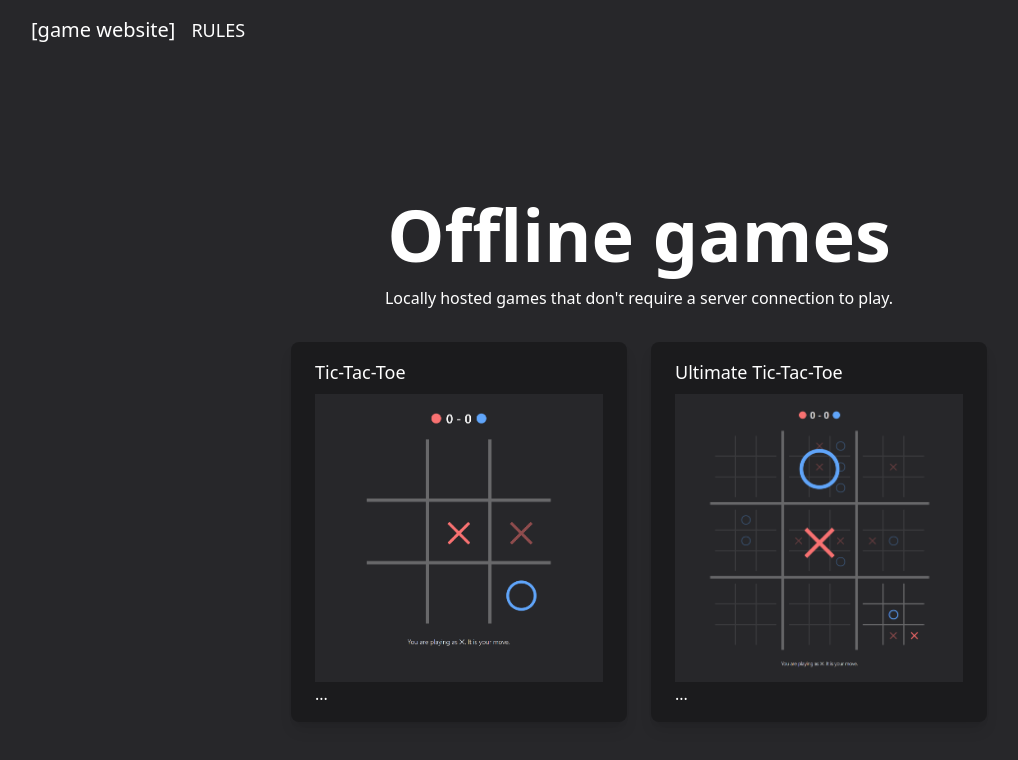
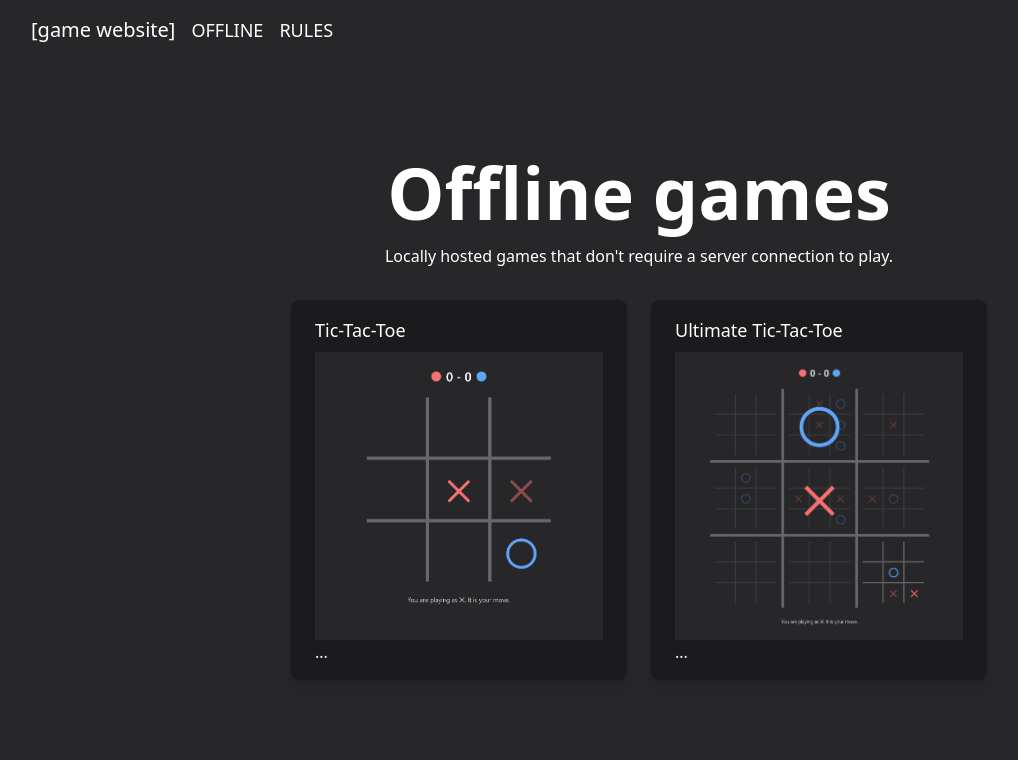
Before and after one commit to SVWEFSBRWHWBCOTSEID/SVWEFSBRWHWBCOTSEID.github.io, a Next.js app: page /offline in a window 1280 px wide. Shown: the top 760 px of the page, without its empty margins (1-1019 px from the left). Built offline with nearby package versions, Linux system fonts and the light colour scheme.

Commit message:
Add offline to header, update offline page

```diff
--- a/app/offline/page.tsx
+++ b/app/offline/page.tsx
@@ -1,22 +1,20 @@
 import {ReactNode} from 'react';
-import Head from 'next/head';
+import {Metadata} from 'next';
 import Link from 'next/link';
 
 
+export const metadata: Metadata = {
+    title: 'Offline Games',
+    description: 'Locally hosted games that don\'t require a server connection to play.'
+}
+
 export default function Home() {
     return (
-        <div>
-            <Head>
-                <title>Offline Games</title>
-                <meta name="description" content="Rabbit sign." />
-                <link rel="icon" href="/favicon.ico" />
-            </Head>
-
-            <main className="h-screen flex flex-col items-center justify-center">
+        <div className="mt-24">
             <h1 className="text-7xl text-center font-bold mb-4">
                 Offline games
             </h1>
-                <p className="mb-8">
+            <p className="text-center mb-8">
                 Locally hosted games that don't require a server connection to play.
             </p>
 
@@ -33,19 +31,17 @@ export default function Home() {
                     <p>...</p>
                 </GameCard>
             </section>
-            </main>
         </div>
     )
 }
 
+// TODO: restyle these
 function GameCard(props: {href: string, children: ReactNode}) {
     return (
-        <Link href={props.href}>
-            <a className="flex">
+        <Link href={props.href} className="flex">
             <div className="group px-6 py-4 rounded-lg shadow-lg bg-black/30 hover:bg-black/50 transition duration-150">
                 {props.children}
             </div>
-            </a>
         </Link>
     )
 }
--- a/components/Header.tsx
+++ b/components/Header.tsx
@@ -4,6 +4,7 @@ export default function Header() {
     return (
         <header className="px-8 py-4 text-lg flex gap-4 items-center">
             <Link href="/" className="text-xl">[game website]</Link>
+            <Link href="/offline" className="uppercase">Offline</Link>
             <Link href="/rules" className="uppercase">Rules</Link>
         </header>
     )
```
Lines whose indentation alone changed are shown as unchanged.
